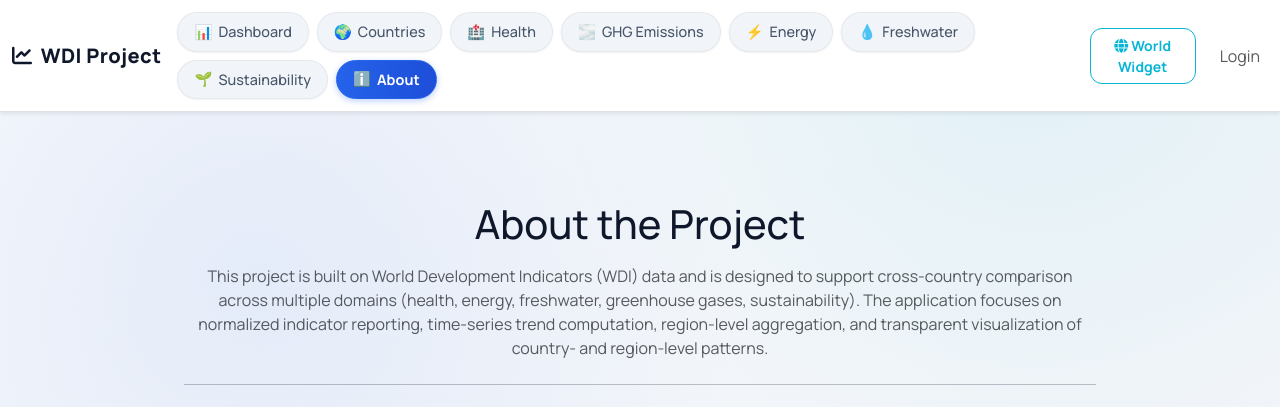
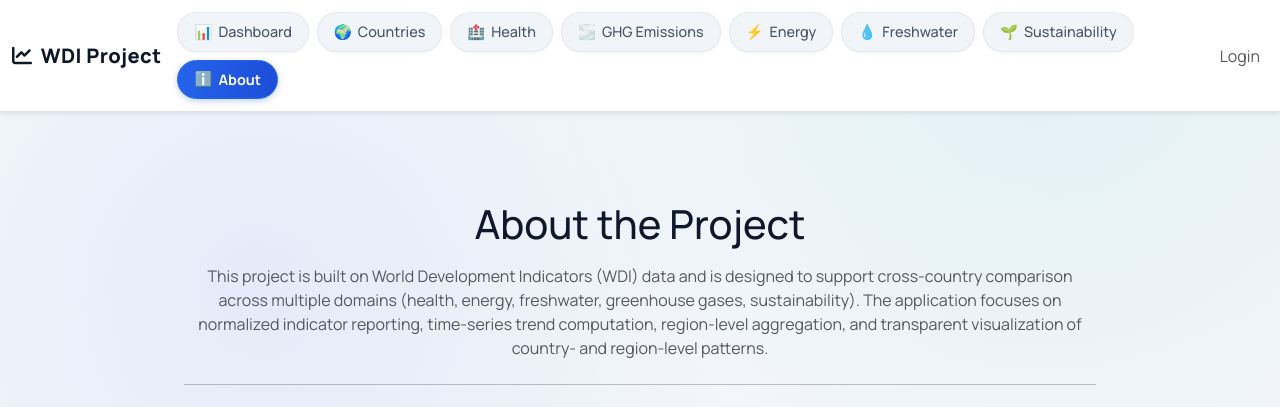
Before and after one commit to s4l1hs/Database-Management-System, a Flask app: page /about in a window 1280 px wide. Shown: the top 407 px of the page. Run offline with Flask 3, Linux system fonts and the light colour scheme.

Commit message:
Update base.html

```diff
--- a/frontend/css/templates/base.html
+++ b/frontend/css/templates/base.html
@@ -107,12 +107,6 @@
 
           <ul class="navbar-nav ms-auto mb-2 mb-lg-0 align-items-center">
 
-            <li class="nav-item me-3">
-                <a class="btn btn-outline-info btn-sm text-light" href="#" data-bs-toggle="modal" data-bs-target="#worldStatsModal" onclick="loadGlobalStats()">
-                    <i class="fas fa-globe"></i> World Widget
-                </a>
-            </li>
-
             {% if session.get("team_no") == 1 %}
               <li class="nav-item me-2">
                 <span class="badge" style="background-color: #e3f2fd; color: #1565c0; padding: 6px 10px; border-radius: 999px; font-weight: 500;">
@@ -174,96 +168,12 @@
       {% block content %}{% endblock %}
     </div>
 
-    <div class="modal fade" id="worldStatsModal" tabindex="-1" aria-hidden="true">
-        <div class="modal-dialog modal-dialog-centered modal-lg">
-            <div class="modal-content">
-                <div class="modal-header bg-info text-white">
-                    <h5 class="modal-title"><i class="fas fa-globe-americas"></i> World Data Overview</h5>
-                    <button type="button" class="btn-close" data-bs-dismiss="modal" aria-label="Close"></button>
-                </div>
-                <div class="modal-body bg-light">
-                    <div class="row text-center g-3">
-
-                        <div class="col-md-4">
-                            <div class="card shadow-sm h-100 border-0">
-                                <div class="card-body">
-                                    <div class="display-6 text-primary mb-2">
-                                        <i class="fas fa-flag"></i>
-                                    </div>
-                                    <h3 class="card-title fw-bold" id="widget-countries">
-                                        <div class="spinner-border spinner-border-sm text-secondary" role="status"></div>
-                                    </h3>
-                                    <small class="text-muted">Total Countries</small>
-                                </div>
-                            </div>
-                        </div>
-
-                        <div class="col-md-4">
-                            <div class="card shadow-sm h-100 border-0">
-                                <div class="card-body">
-                                    <div class="display-6 text-success mb-2">
-                                        <i class="fas fa-map-marked-alt"></i>
-                                    </div>
-                                    <h3 class="card-title fw-bold" id="widget-regions">
-                                        <div class="spinner-border spinner-border-sm text-secondary" role="status"></div>
-                                    </h3>
-                                    <small class="text-muted">Active Regions</small>
-                                </div>
-                            </div>
-                        </div>
-
-                        <div class="col-md-4">
-                            <div class="card shadow-sm h-100 border-0">
-                                <div class="card-body">
-                                    <div class="display-6 text-danger mb-2">
-                                        <i class="fas fa-heartbeat"></i>
-                                    </div>
-                                    <h3 class="card-title fw-bold" id="widget-health">
-                                        <div class="spinner-border spinner-border-sm text-secondary" role="status"></div>
-                                    </h3>
-                                    <small class="text-muted">Health Data Points</small>
-                                </div>
-                            </div>
-                        </div>
-
-                    </div>
-                </div>
-                <div class="modal-footer">
-                    <button type="button" class="btn btn-secondary" data-bs-dismiss="modal">Close</button>
-                </div>
-            </div>
-        </div>
-    </div>
 
     <script
       src="https://cdn.jsdelivr.net/npm/bootstrap@5.3.3/dist/js/bootstrap.bundle.min.js"
     ></script>
 
     <script>
-        function loadGlobalStats() {
-          // Always show loading spinners on open
-            const spinner = '<div class="spinner-border spinner-border-sm text-secondary" role="status"></div>';
-            document.getElementById("widget-countries").innerHTML = spinner;
-            document.getElementById("widget-regions").innerHTML = spinner;
-            document.getElementById("widget-health").innerHTML = spinner;
-
-          // Fetch data from API (URL: /countries/api/stats)
-            fetch("{{ url_for('countries.get_global_stats') }}")
-                .then(response => response.json())
-                .then(data => {
-              // Populate widgets
-                    document.getElementById("widget-countries").innerText = data.total_countries || 0;
-                    document.getElementById("widget-regions").innerText = data.total_regions || 0;
-                    document.getElementById("widget-health").innerText = data.total_health || 0;
-                })
-                .catch(err => {
-                    console.error("Widget Error:", err);
-                    document.getElementById("widget-countries").innerText = "Err";
-                    document.getElementById("widget-regions").innerText = "Err";
-                    document.getElementById("widget-health").innerText = "Err";
-                });
-        }
-
         // --- Quick access: last visited domain tracking ---
         (function () {
           try {
```
